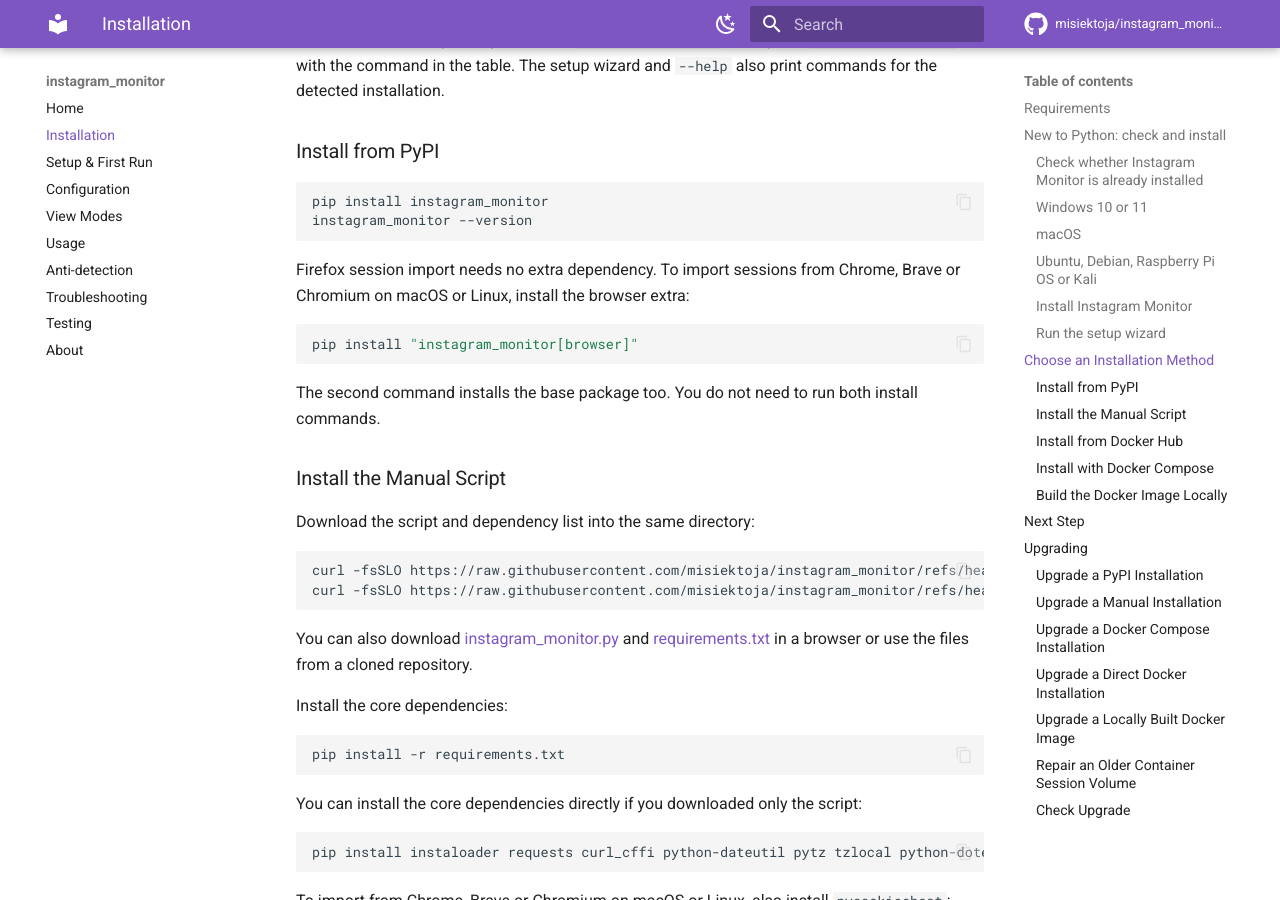
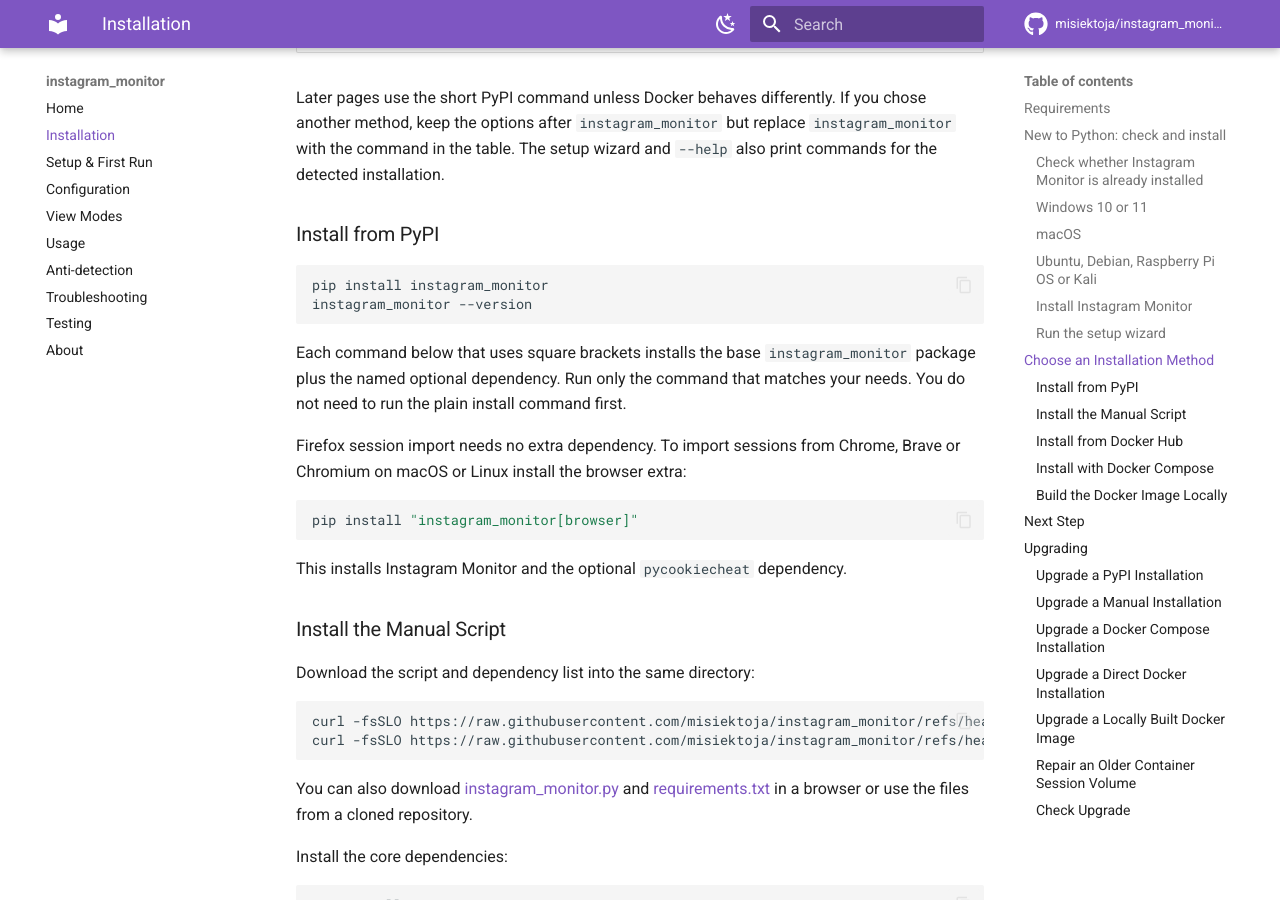
Before and after one commit to misiektoja/instagram_monitor, an MkDocs documentation site: the page built from docs/installation.md, in a window 1280 px wide and 900 px high, scrolled down 5031 px. Built offline with MkDocs 1.6.1 and Material for MkDocs 9.7.7, drawn with Linux system fonts in a browser that asks for light colours; comment, search, counter and statistics services are not loaded; some of the changed text lies outside the part shown.

Commit message:
docs(installation): align beginner Python guidance

````diff
--- a/docs/installation.md
+++ b/docs/installation.md
@@ -1,6 +1,10 @@
 # Installation
 
-Choose one installation method. You do not need both Python and Docker. PyPI is usually the easiest local option. The direct Docker image is the fastest container option. Docker Compose takes one extra download but gives you shorter commands for later runs.
+Choose one installation method. You do not need both Python and Docker.
+
+PyPI is usually the easiest local option. If you are new to Python or unsure whether Python is ready, follow [New to Python: check and install](#new-to-python-install-everything).
+
+The direct Docker image is the fastest container option. Docker Compose takes one extra download but gives you shorter commands for later runs.
 
 <a id="requirements"></a>
 ## Requirements
@@ -175,13 +179,15 @@
 instagram_monitor --version
 ```
 
-Firefox session import needs no extra dependency. To import sessions from Chrome, Brave or Chromium on macOS or Linux, install the browser extra:
+Each command below that uses square brackets installs the base `instagram_monitor` package plus the named optional dependency. Run only the command that matches your needs. You do not need to run the plain install command first.
+
+Firefox session import needs no extra dependency. To import sessions from Chrome, Brave or Chromium on macOS or Linux install the browser extra:
 
 ```sh
 pip install "instagram_monitor[browser]"
 ```
 
-The second command installs the base package too. You do not need to run both install commands.
+This installs Instagram Monitor and the optional `pycookiecheat` dependency.
 
 <a id="manual-python-based-installation"></a>
 ### Install the Manual Script
````
